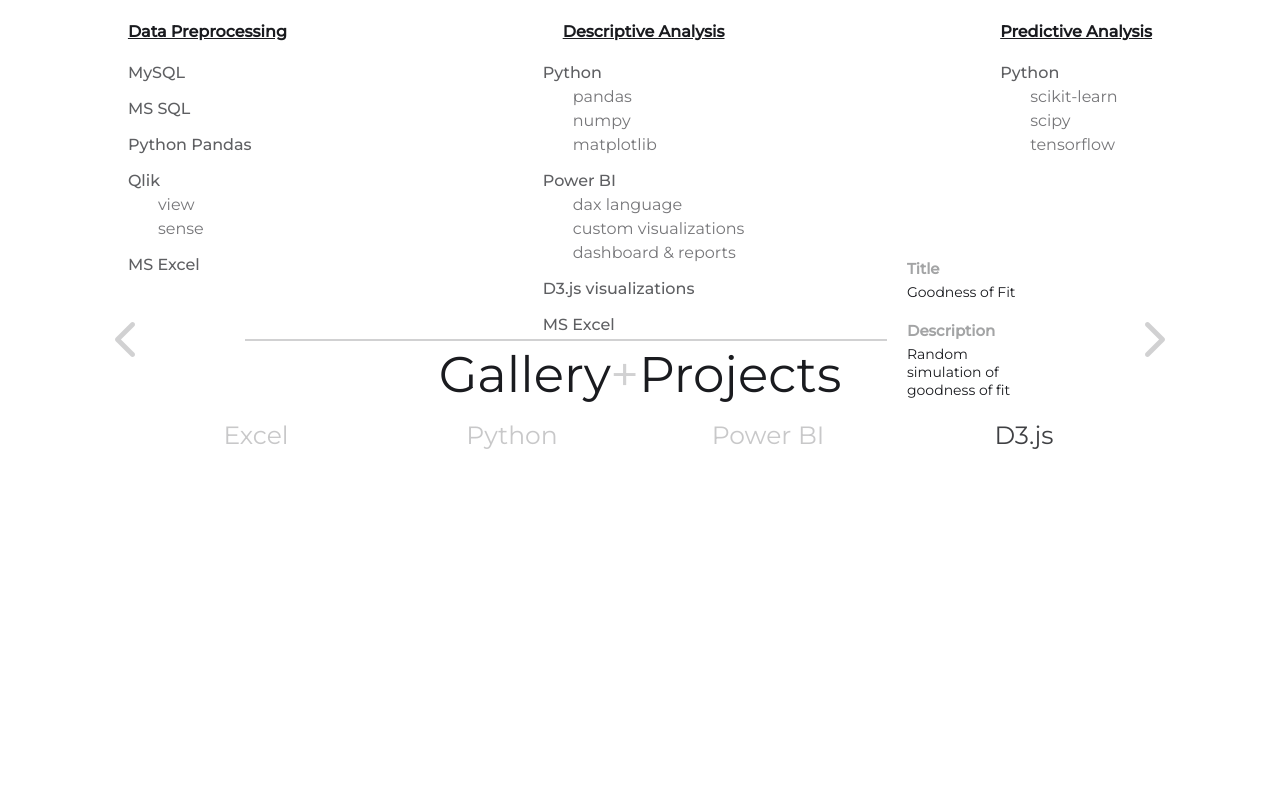
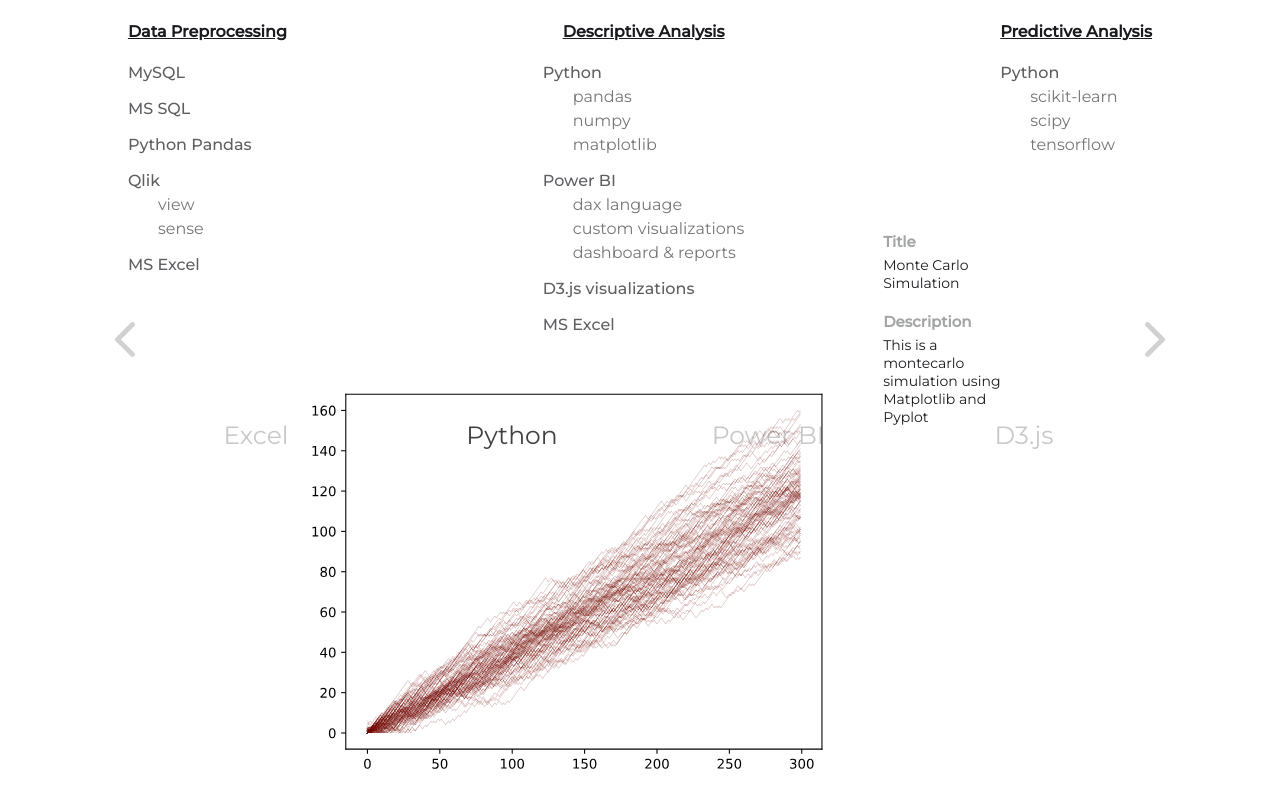
Before and after one commit to saul-soto/resume, a React (Create React App) app: page / in a window 1280 px wide. Shown: the part 1349-2149 px from the top of the page. Before the commit the page ends 1799 px from the top, so only its background shows below. Built offline with nearby package versions, Linux system fonts and the light colour scheme.

Commit message:
refactor

```diff
--- a/src/screens/content_container/content/gallery/data/D3.js/goodness_of_fit/graph.js
+++ b/src/screens/content_container/content/gallery/data/D3.js/goodness_of_fit/graph.js
@@ -90,10 +90,16 @@
     _draw_data(axis_height,x_scaler){
         const radius = 5;
         d3.selectAll('#data-points')
-            .attr('fill', 'lightgrey')
+            .attr('cx', d => x_scaler(d.interval.inf)  )
+            .attr('cy', -20)
+            .attr('fill', '#FC7753')
             .attr('r', radius)
-            .attr('cy', d => (axis_height-radius)-(radius*2)*d.order)
-            .attr('cx', d => x_scaler(d.interval.inf)  )
+            .transition().duration(1000)
+            .attr('cy', d => {
+                const y_position = (axis_height-radius)-(radius*2)*d.order;
+                return y_position
+            })
+
     }
 
     _update_binded_elements(height, width){
--- a/src/screens/content_container/content/gallery/data/data.jsx
+++ b/src/screens/content_container/content/gallery/data/data.jsx
@@ -17,7 +17,7 @@
         source:MonteCarloSim,
         type:'svg',
         title:'Monte Carlo Simulation',
-        description:'This is a montecarlo simulation using Matplotlib and pyplot'
+        description:'This is a montecarlo simulation using Matplotlib and Pyplot'
     },
     {
         tool:'Python',
@@ -25,10 +25,11 @@
         type:'svg',
         title:
             <MathJax.Provider>
-                Graph of function
-                <MathJax.Node formula={`f(x)=\\sin²(x)`} />
+                Graph of function of:
+                <MathJax.Node formula={`\\sin\\left(\\frac{x}{2}\\right)`} />
+                <MathJax.Node formula={`\\cos\\left(\\frac{x+\\pi}{2}  \\right)`} />
             </MathJax.Provider>,
-        description:'This is a simple graph of a function using Matplotlib'
+        description:'This is a simple graph of a function using Matplotlib and Pyplot'
     },
 
     {
--- a/src/screens/content_container/content/gallery/gallery.js
+++ b/src/screens/content_container/content/gallery/gallery.js
@@ -7,7 +7,7 @@
     constructor(props){
         super(props);
         this.state = {
-            selected_option: 'D3.js',
+            selected_option: 'Python',
             graph_idx_selection: 0
         }
     }
--- a/src/styles/content_container/gallery.scss
+++ b/src/styles/content_container/gallery.scss
@@ -55,7 +55,7 @@
 
             #react-component{
                 border: .5px;
-                border-style: solid;
+                // border-style: solid;
                 border-color: rgba(26, 27, 31, .2);
                 width: 50%;
                 margin: 0 20px 50px 0;
```
Also changed, not shown: src/screens/content_container/content/gallery/data/Python/top_best_nba_players/graph.svg, 1 other file (tests, documents, lock files or other folders).
